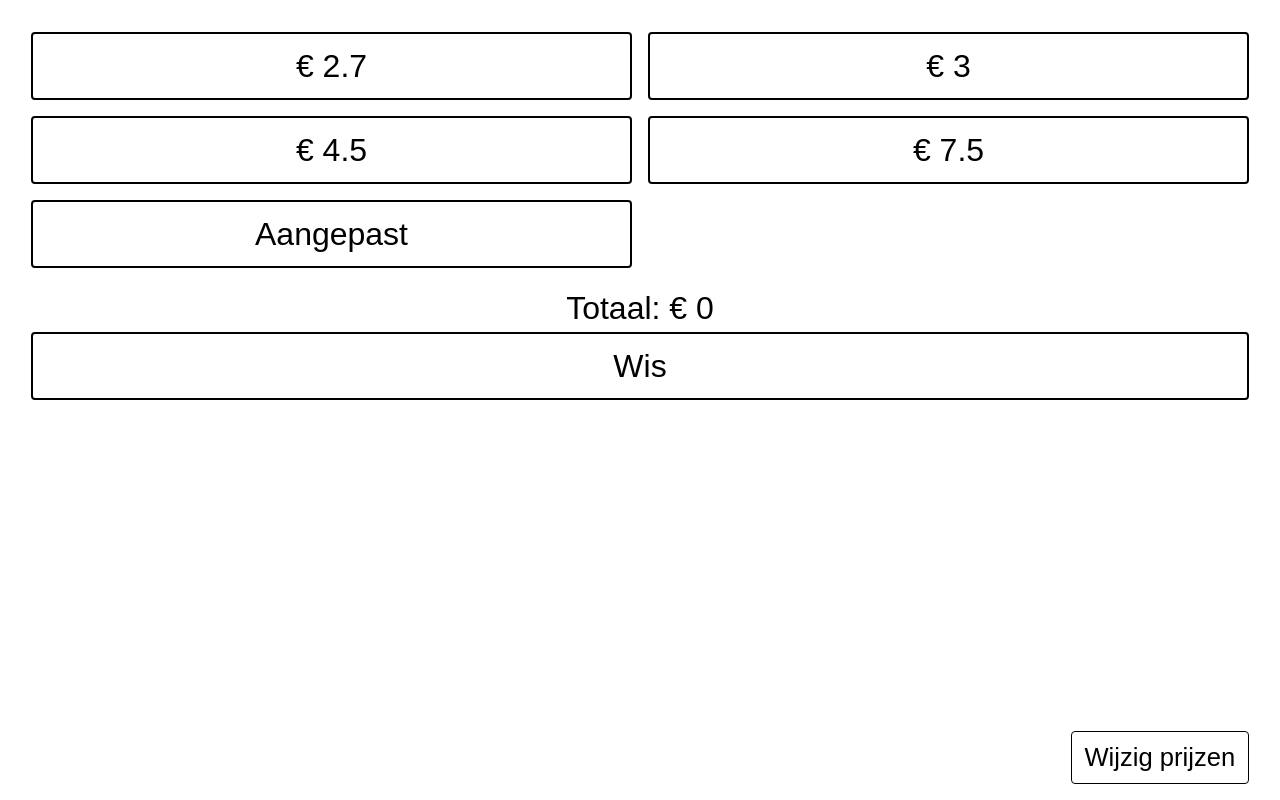
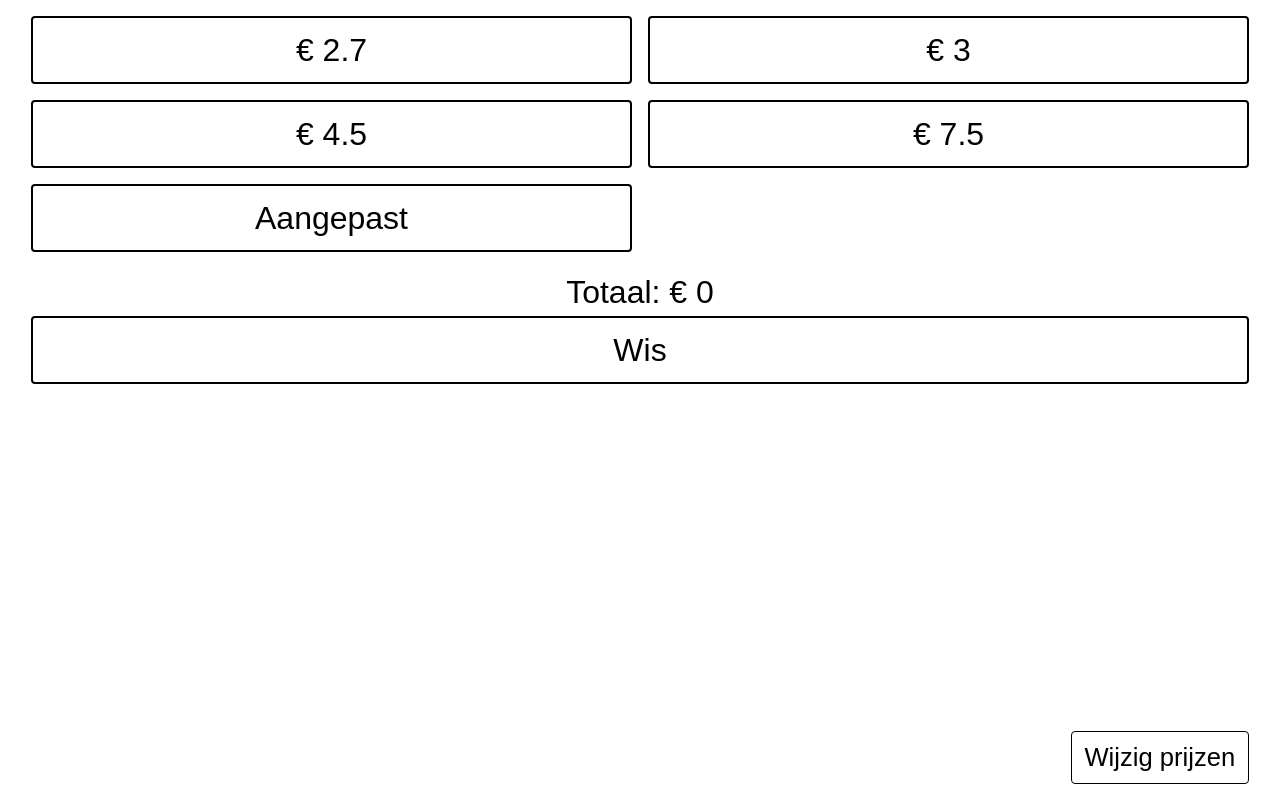
Before and after one commit to MatthiasKunnen/gino, a SvelteKit app: page / in a window 1280 px wide. Built offline with nearby package versions, Linux system fonts and the light colour scheme.

Commit message:
Remove extra vertical margin

```diff
--- a/src/routes/+page.svelte
+++ b/src/routes/+page.svelte
@@ -127,6 +127,7 @@
 		flex-direction: column;
 		flex-grow: 1;
 		font-size: clamp(1rem, 7vw, 2rem);
+		gap: 0.5em;
 
 		@media (max-width: 999px) {
 			flex-direction: column-reverse;
@@ -136,7 +137,6 @@
 	.items {
 		display: grid;
 		grid-template-columns: repeat(2, 1fr);
-		margin: 0.5em 0;
 		gap: 0.5em;
 
 		.item {
```
